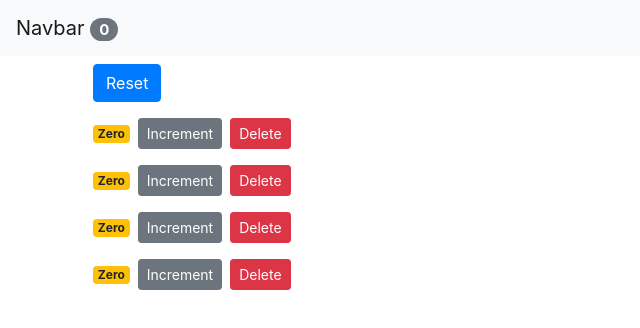
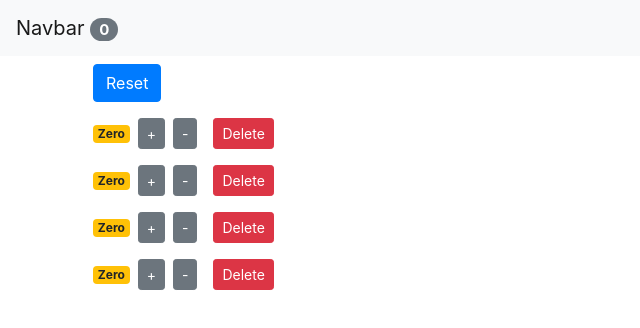
Before and after one commit to voodoo15/React-Shopping-Cart-Button-Example, a React (Create React App) app: page / in a window 1280 px wide. Shown: the top 328 px of the page, without its empty margins (0-640 px from the left). Built offline with nearby package versions, Linux system fonts and the light colour scheme.

Commit message:
Added button and functionality to decrease counter values

```diff
--- a/src/App.js
+++ b/src/App.js
@@ -26,6 +26,18 @@
     this.setState({counters});
   }
 
+  handleDecrement = counter => {
+    const counters = [...this.state.counters];
+    const index = counters.indexOf(counter);
+    counters[index] = {...counter};
+
+    if (counters[index].value > 0) {
+      counters[index].value--;
+      this.setState({counters});
+    }
+
+  }
+
   handleReset = () => {
     const counters = this.state.counters.map(c => {
       c.value = 0;
@@ -43,6 +55,7 @@
             counters={this.state.counters}
             onDelete={this.handleDelete}
             onIncrement={this.handleIncrement}
+            onDecrement={this.handleDecrement}
             onReset={this.handleReset}
           />
         </main>
--- a/src/components/counter.jsx
+++ b/src/components/counter.jsx
@@ -3,7 +3,7 @@
 class Counter extends Component {
 
   render() {
-    const {onIncrement, onDelete, counter} = this.props;
+    const {onIncrement, onDecrement, onDelete, counter} = this.props;
 
     return (
       <div>
@@ -12,7 +12,13 @@
           className="btn btn-secondary btn-sm"
           onClick={() => onIncrement(counter)}
         >
-          Increment
+          +
+        </button>
+        <button
+          className="btn btn-secondary btn-sm m-2"
+          onClick={() => onDecrement(counter)}
+        >
+          -
         </button>
         <button
           onClick={() => onDelete(counter.id)}
--- a/src/components/counters.jsx
+++ b/src/components/counters.jsx
@@ -3,7 +3,7 @@
 
 class Counters extends Component {
   render() {
-    const {onReset, counters, onDelete, onIncrement} = this.props;
+    const {onReset, counters, onDelete, onIncrement, onDecrement} = this.props;
 
     return (
       <div>
@@ -17,6 +17,7 @@
           <Counter
             onDelete={onDelete}
             onIncrement={onIncrement}
+            onDecrement={onDecrement}
             key={counter.id}
             counter={counter}
           />)
```
